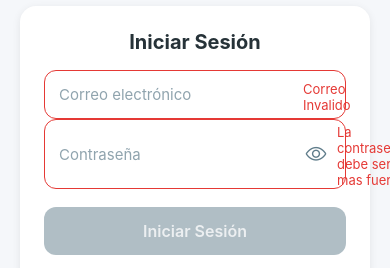
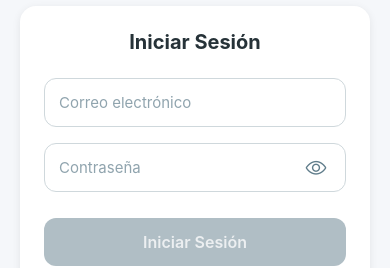
Before and after one commit to mjsalinas/PrimerExamenMovil849, a React Native app in the folder PetCareMini/: screen /Login in a window 390 px wide. Shown: the part 301-569 px from the top of the page. Built offline with nearby package versions, Linux system fonts and the light colour scheme.

Commit message:
corregir componentes reutilizables (CustomButton, CustomInput e InfoCard) con validaciones y estilos requeridos

```diff
--- a/PetCareMini/src/components/CustomButton.tsx
+++ b/PetCareMini/src/components/CustomButton.tsx
@@ -2,16 +2,8 @@
 // Componente reutilizable: CustomButton
 // ============================================
 import React from 'react';
+import { TouchableOpacity, Text, StyleSheet, ViewStyle, TextStyle } from 'react-native';
 
-import {
-  TouchableOpacity,
-  Text,
-  StyleSheet,
-  ViewStyle,
-  TextStyle,
-} from 'react-native';
-
-/** Props del botón */
 interface CustomButtonProps {
   title: string;
   onPress: () => void;
@@ -19,34 +11,25 @@ interface CustomButtonProps {
   variant?: 'primary' | 'secondary';
 }
 
-/**
- * Botón reutilizable con variantes
- * y estado deshabilitado.
- */
 export default function CustomButton({
   title,
   onPress,
   disabled = false,
   variant = 'primary',
 }: CustomButtonProps) {
-  // --- Estilo dinámico del botón ---
-  const buttonStyle: ViewStyle = {
-    ...(variant === 'primary'
-      ? styles.primary
-      : styles.secondary),
+  const buttonStyle: ViewStyle =
+    variant === 'primary' ? styles.primary : styles.secondary;
 
-    ...(disabled ? styles.disabled : {}),
-  };
-
-  // --- Estilo dinámico del texto ---
   const textStyle: TextStyle =
-    variant === 'primary'
-      ? styles.primaryText
-      : styles.secondaryText;
+    variant === 'primary' ? styles.primaryText : styles.secondaryText;
 
   return (
     <TouchableOpacity
-      style={[styles.base, buttonStyle]}
+      style={[
+        styles.base,
+        buttonStyle,
+        disabled ? styles.disabled : null,
+      ]}
       onPress={onPress}
       disabled={disabled}
       activeOpacity={0.7}
@@ -55,7 +38,7 @@ export default function CustomButton({
         style={[
           styles.baseText,
           textStyle,
-          disabled && styles.disabledText,
+          disabled ? styles.disabledText : null,
         ]}
       >
         {title}
@@ -73,34 +56,28 @@ const styles = StyleSheet.create({
     justifyContent: 'center',
     marginVertical: 6,
   },
-
   primary: {
     backgroundColor: '#4A90D9',
   },
-
   secondary: {
     backgroundColor: '#FFFFFF',
     borderWidth: 2,
     borderColor: '#4A90D9',
   },
-
   disabled: {
     backgroundColor: '#B0BEC5',
+    borderColor: '#B0BEC5',
   },
-
   baseText: {
     fontSize: 16,
     fontWeight: '600',
   },
-
   primaryText: {
     color: '#FFFFFF',
   },
-
   secondaryText: {
     color: '#4A90D9',
   },
-
   disabledText: {
     color: '#ECEFF1',
   },
--- a/PetCareMini/src/components/CustomInput.tsx
+++ b/PetCareMini/src/components/CustomInput.tsx
@@ -2,11 +2,16 @@
 // Componente reutilizable: CustomInput
 // ============================================
 import { useState } from 'react';
-import {TextInput,Text,StyleSheet,KeyboardTypeOptions,} from 'react-native';
+import {
+  View,
+  Text,
+  TextInput,
+  StyleSheet,
+  KeyboardTypeOptions,
+  TouchableOpacity,
+} from 'react-native';
 import { Ionicons } from '@expo/vector-icons';
-import { TouchableOpacity, View } from 'react-native';
 
-/** Props del input personalizado */
 interface CustomInputProps {
   value: string;
   placeholder: string;
@@ -15,69 +20,60 @@ interface CustomInputProps {
   error?: string;
 }
 
-/**
- * Input reutilizable con soporte para distintos tipos,
- * toggle de visibilidad para contraseñas y mensajes de error.
- */
 export default function CustomInput({
   value,
   placeholder,
   onChangeText,
   type = 'text',
-  error,
+  error = '',
 }: CustomInputProps) {
   const [showPassword, setShowPassword] = useState(false);
 
-  // --- Ternario: determinar keyboardType según el tipo de input ---
   const getKeyboardType = (): KeyboardTypeOptions => {
     if (type === 'email') return 'email-address';
     if (type === 'number') return 'numeric';
     return 'default';
   };
 
-   const getError = () =>{
-        if (type === "email" && !value.includes('@'))
-            return 'Correo Invalido';
-        if (type === "password" && value.length < 6)
-            return 'La contraseña debe ser mas fuerte';
-    };
-
-    error = getError();
-
-  // --- Ternario: ocultar texto si es password y no se muestra ---
-  const isSecure = type === 'password' && !showPassword;
+  const isPassword = type === 'password';
+  const secureTextEntry = isPassword && !showPassword;
 
   return (
-
-      <View style={[styles.inputWrapper, error?styles.inputError:styles.inputNormal]}>
+    <View style={styles.container}>
+      <View
+        style={[
+          styles.inputWrapper,
+          error ? styles.inputError : styles.inputNormal,
+        ]}
+      >
         <TextInput
           style={styles.input}
           value={value}
           placeholder={placeholder}
           onChangeText={onChangeText}
           keyboardType={getKeyboardType()}
-          secureTextEntry={isSecure}
+          secureTextEntry={secureTextEntry}
           autoCapitalize={type === 'email' ? 'none' : 'sentences'}
           placeholderTextColor="#90A4AE"
         />
 
-        {/* Toggle ojo para password */}
-
-        {type === 'password' && (
+        {isPassword ? (
           <TouchableOpacity
-            onPress={() => setShowPassword(!showPassword)}
+            onPress={() => setShowPassword((prev) => !prev)}
             style={styles.eyeButton}
-            >
+            activeOpacity={0.7}
+          >
             <Ionicons
-              name={showPassword ? 'eye-off' : 'eye-outline'}
+              name={showPassword ? 'eye-off-outline' : 'eye-outline'}
               size={22}
               color="#607D8B"
             />
-            </TouchableOpacity>
-        )}
-        <Text style={styles.errorText}>{error}</Text>
+          </TouchableOpacity>
+        ) : null}
       </View>
 
+      {error ? <Text style={styles.errorText}>{error}</Text> : null}
+    </View>
   );
 }
 
--- a/PetCareMini/src/components/InfoCard.tsx
+++ b/PetCareMini/src/components/InfoCard.tsx
@@ -3,7 +3,6 @@
 // ============================================
 import { TouchableOpacity, View, Text, StyleSheet } from 'react-native';
 
-/** Props de la tarjeta informativa */
 interface InfoCardProps {
   title: string;
   subtitle?: string;
@@ -12,10 +11,6 @@ interface InfoCardProps {
   variant?: 'default' | 'done';
 }
 
-/**
- * Tarjeta reutilizable para mostrar información.
- * Usa ternarios para cambiar estilo según variante (done / default).
- */
 export default function InfoCard({
   title,
   subtitle,
@@ -23,28 +18,30 @@ export default function InfoCard({
   onPress,
   variant = 'default',
 }: InfoCardProps) {
-  // --- Ternario: estilo condicionado según variante ---
-  const cardStyle =
-    variant === 'done' ? styles.cardDone : styles.cardDefault;
+  const content = (
+    <View
+      style={[
+        styles.card,
+        variant === 'done' ? styles.cardDone : styles.cardDefault,
+      ]}
+    >
+      <View style={styles.leftContent}>
+        <Text
+          style={[
+            styles.title,
+            variant === 'done' ? styles.titleDone : styles.titleDefault,
+          ]}
+        >
+          {title}
+        </Text>
 
-  const titleStyle =
-    variant === 'done' ? styles.titleDone : styles.titleDefault;
-
-  const content = (
-    <View style={[styles.card, cardStyle]}>
-      <View style={styles.leftContent}>
-        <Text style={[styles.title, titleStyle]}>{title}</Text>
-        {/* --- Renderizado condicionado: subtítulo --- */}
         {subtitle ? <Text style={styles.subtitle}>{subtitle}</Text> : null}
       </View>
-      {/* --- Renderizado condicionado: texto derecho --- */}
-      {rightText ? (
-        <Text style={styles.rightText}>{rightText}</Text>
-      ) : null}
+
+      {rightText ? <Text style={styles.rightText}>{rightText}</Text> : null}
     </View>
   );
 
-  // Si tiene onPress, envolver en TouchableOpacity
   if (onPress) {
     return (
       <TouchableOpacity onPress={onPress} activeOpacity={0.7}>
```
